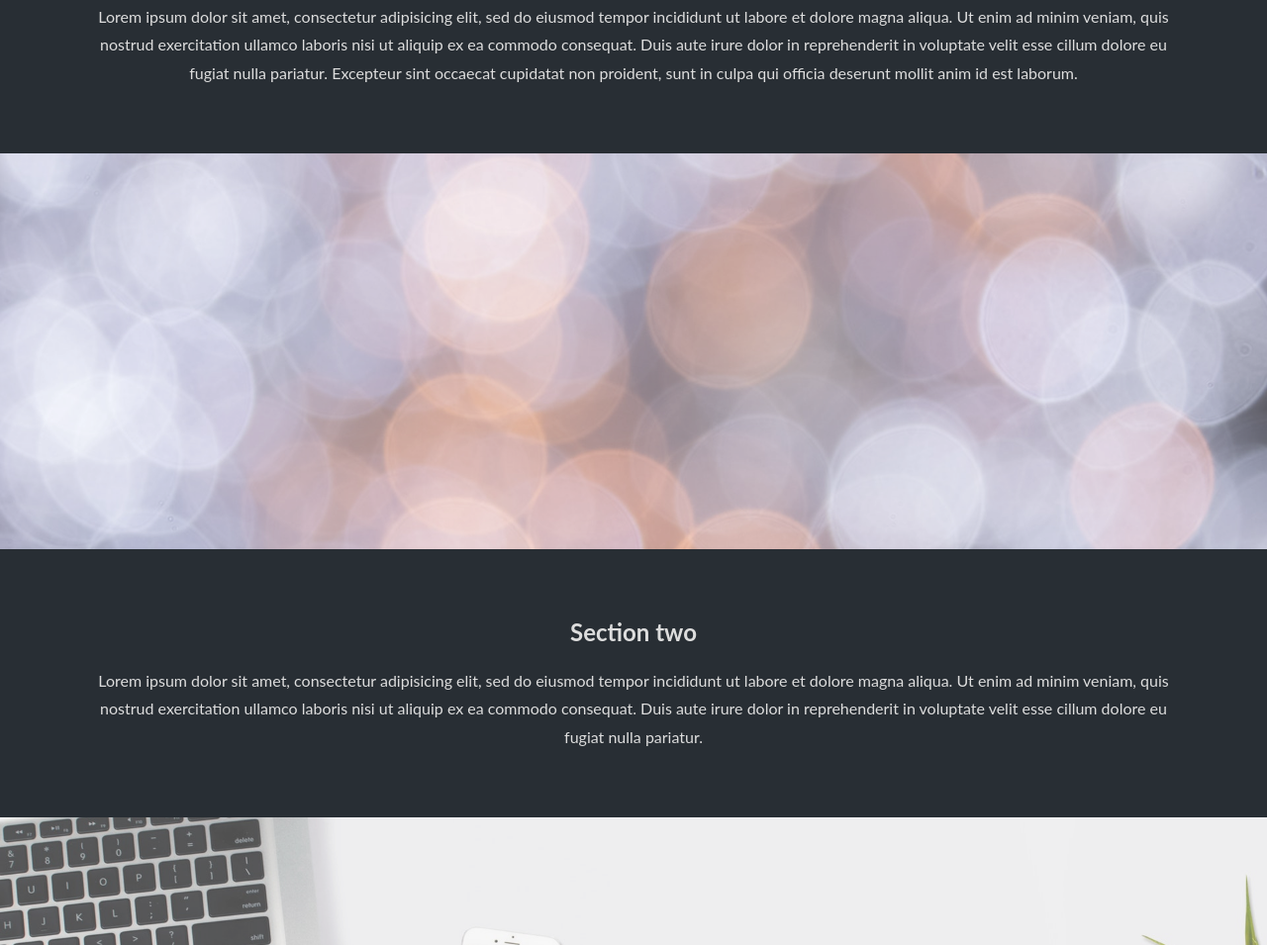
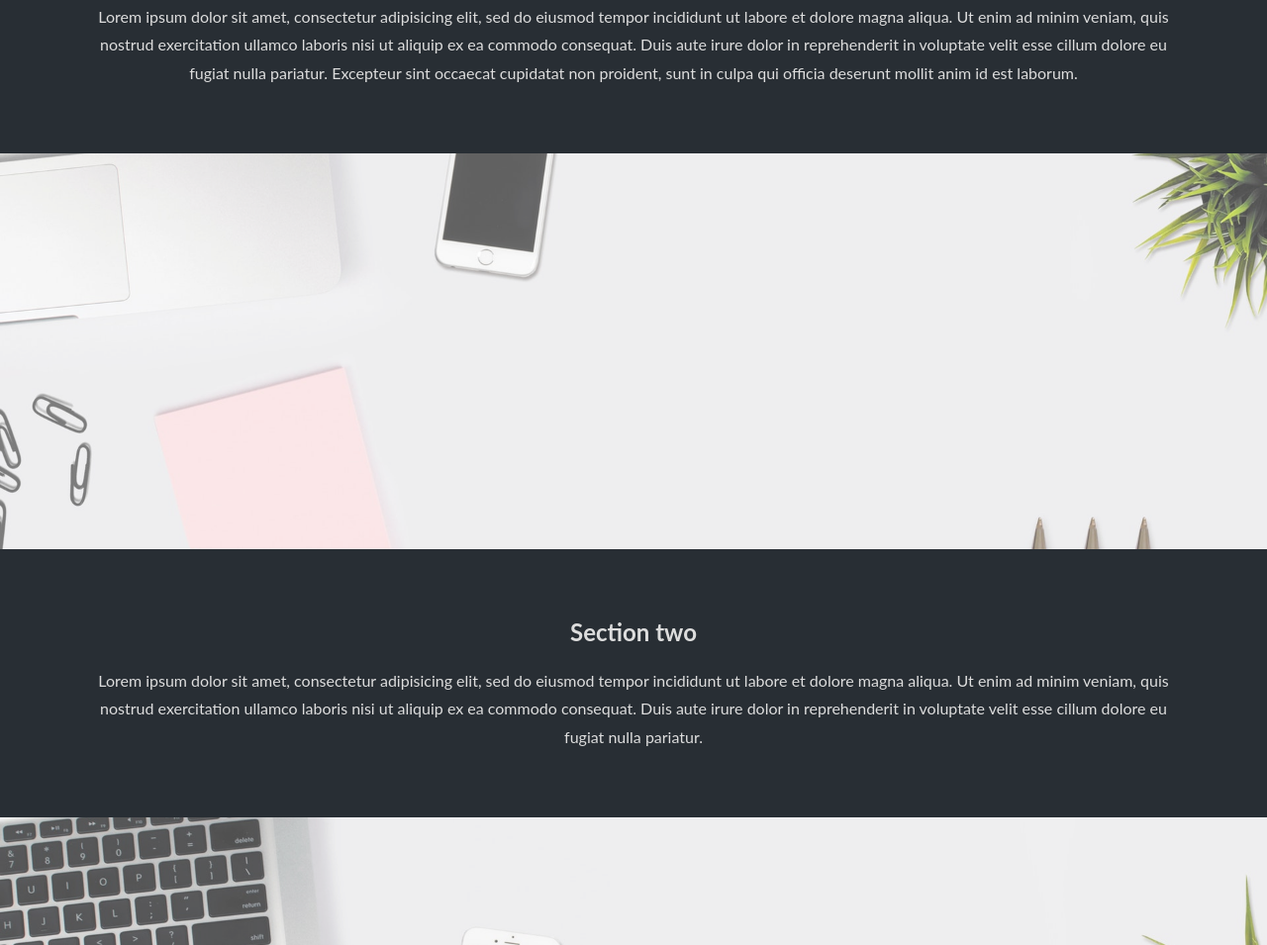
Before and after one commit to ryanwahid/personalsite, a plain HTML site: page index.html in a window 1280 px wide. Shown: the part 916-1871 px from the top of the page at 99% size. Drawn offline with Linux system fonts and the light colour scheme.

Commit message:
chnaged pimg2 image

```diff
--- a/css/style.css
+++ b/css/style.css
@@ -25,7 +25,7 @@ body, html{
 }
 
 .pimg2{
-	background-image: url('../img/image2.jpg');
+	background-image: url('../img/image1.jpg');
 	min-height: 400px;
 }
 
```
